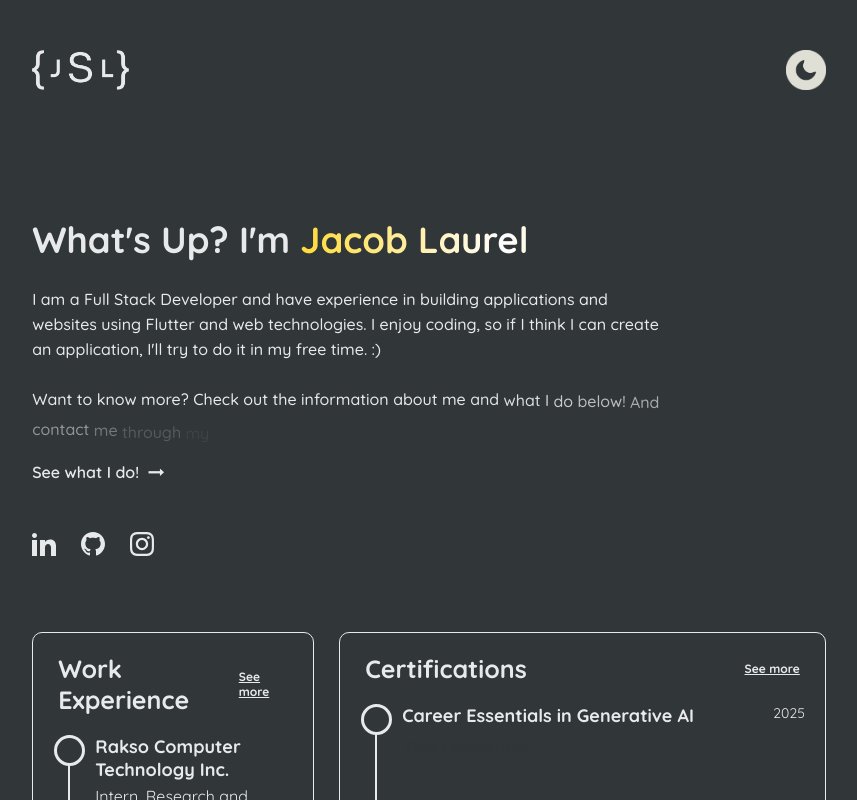
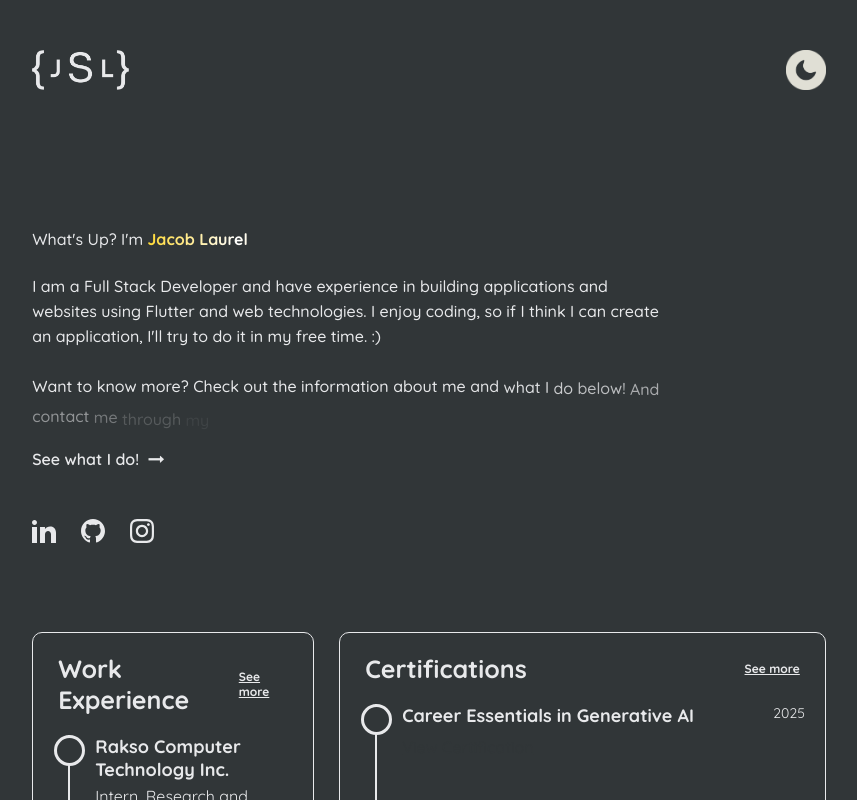
Before and after one commit to bocyej/portfolio, a React (Vite) app: page / in a window 1280 px wide. Shown: the top 800 px of the page, without its empty margins (211-1068 px from the left). Built offline with nearby package versions, Linux system fonts and the light colour scheme.

Commit message:
change h1 to div

```diff
--- a/src/components/pageSections/Home.tsx
+++ b/src/components/pageSections/Home.tsx
@@ -31,9 +31,9 @@ const Home = () => {
         <section className="introduction">
           <div>
             <article className="introduction-description">
-              <h1>
+              <div className="greeting">
                 What's Up? I'm <span className="sparkle">Jacob Laurel</span>
-              </h1>
+              </div>
               <p>
                 I am a Full Stack Developer and have experience in building
                 applications and websites using Flutter and web technologies. I
```
